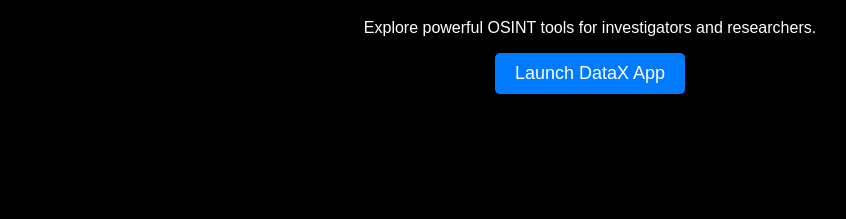
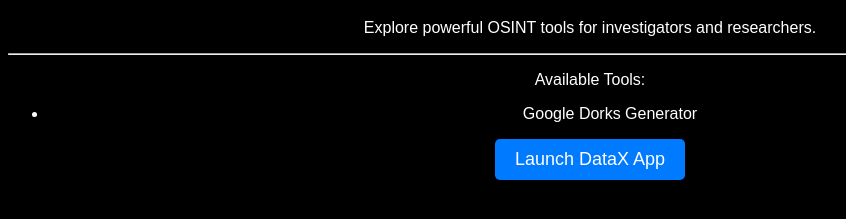
Before and after one commit to zydmohd/datax-en, a plain HTML site: page index.html in a window 1280 px wide. Shown: the part 293-512 px from the top of the page, without its empty margins (50-896 px from the left). Drawn offline with Linux system fonts and the light colour scheme.

Commit message:
Update index.html

```diff
--- a/index.html
+++ b/index.html
@@ -38,6 +38,16 @@
 
     <h1>Welcome to DataX</h1>
     <p>Explore powerful OSINT tools for investigators and researchers.</p>
+    <!-- Horizontal line -->
+    <hr>
+
+    <!-- Available tools section -->
+    <p>Available Tools:</p>
+    <div class="tools-list">
+        <ul>
+            <li>Google Dorks Generator</li>
+        </ul>
+    </div>
 
     <!-- Button updated to point to the new URL -->
     <a class="btn" href="https://app.datax-en.imdadintl.org/" target="_blank">Launch DataX App</a>
```
